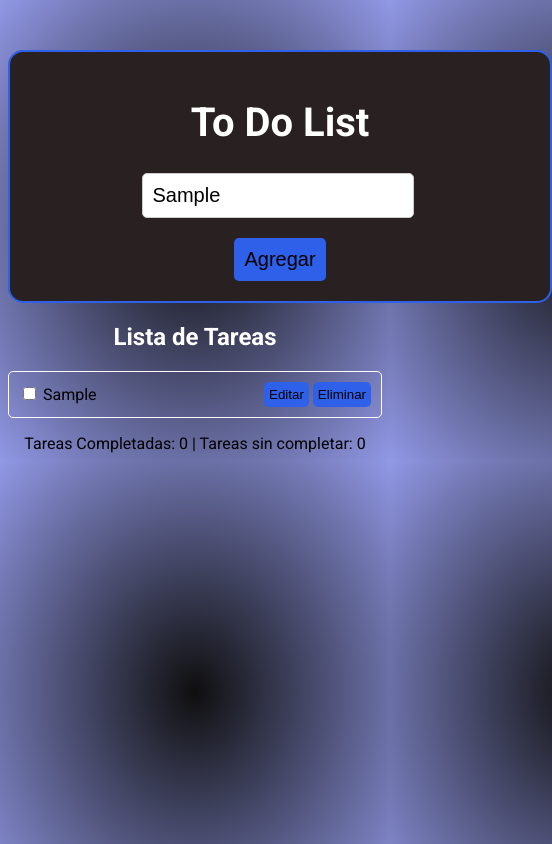
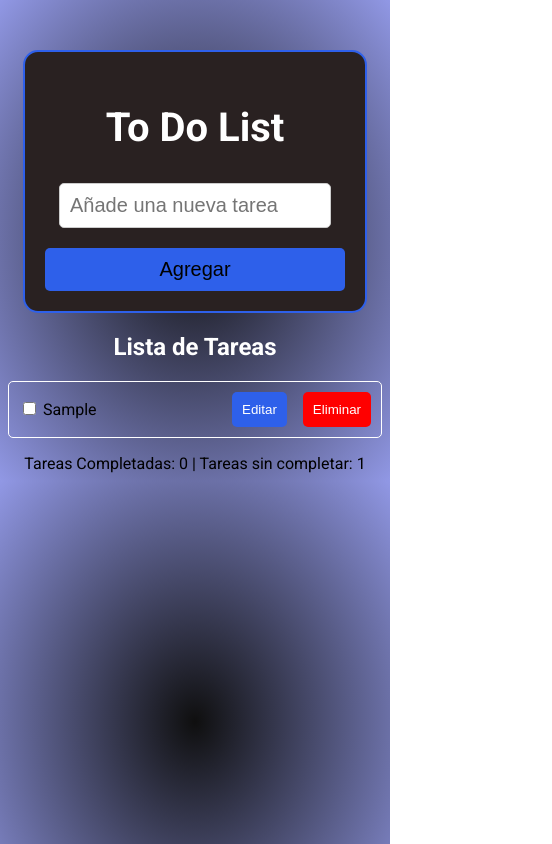
Before and after one commit to majomaken/bios-full-stack, a website: page todolist/index.html in a window 390 px wide. Both pictures are taken after typing "Sample" into the empty fields and a click on the button "Agregar". Shown: the whole page, 552 px wide, since content can reach past the window. Drawn offline with Linux system fonts and the light colour scheme.

Commit message:
chore: :sparkles: chore: Update task counters in to-do list app

```diff
--- a/todolist/script.js
+++ b/todolist/script.js
@@ -1,11 +1,26 @@
 const inputBox = document.getElementById('input-box');
 const listContainer = document.getElementById('list-container');
+const completedCounter = document.getElementById('completed-counter');
+const uncompletedCounter = document.getElementById('uncompleted-counter');
+
+// function updateCounters() {}
+
+// const updateCounters = function() {}
+
+const updateCounters = () => {
+  const completedTasks = document.querySelectorAll('input[type="checkbox"]:checked').length;
+
+  const uncompletedTasks = document.querySelectorAll('li:not(.completed)').length;
+
+  completedCounter.textContent = completedTasks
+  uncompletedCounter.textContent = uncompletedTasks
+
+}
 
 const addTask = () => {
     const task = inputBox.value.trim();
     if (!task){
-        alert('Por favor ingreseuna tarea!!')
-        console.log('Esto no es una tarea')
+        alert('Por favor ingrese una tarea!!')
 
     return;
     }
@@ -18,10 +33,39 @@ const addTask = () => {
             <span>${task}</span>
         </label>
         <div class="buttons-container">
-            <button class="edit-btn">Editar</button>
-            <button class="delete-btn">Eliminar</button>
+            <button class="buttons edit-btn">Editar</button>
+            <button class="buttons delete-btn">Eliminar</button>
         </div>
     </div>
     `;
+
     listContainer.appendChild(li);
+
+    inputBox.value = '';
+
+    const checkbox = li.querySelector('input[type="checkbox"]')
+    const editBtn = li.querySelector('.edit-btn')
+    const taskSpan = li.querySelector('span')
+    const deleteBtn = li.querySelector('.delete-btn')
+
+    checkbox.addEventListener('click', function () {
+      li.classList.toggle('completed', checkbox.checked);
+      updateCounters();
+    })
+
+    editBtn.addEventListener('click', function () {
+      const update = prompt('Actualiza la tarea', taskSpan.textContent)
+      taskSpan.textContent = update;
+      li.classList.remove('completed');
+      checkbox.checked = false;
+      updateCounters();
+    })
+
+    deleteBtn.addEventListener('click', function () {
+      if (confirm('¿Estás seguro de eliminar la tarea?'))
+        li.remove();
+        updateCounters();
+    })
+
+  updateCounters();
 }
--- a/todolist/styles.css
+++ b/todolist/styles.css
@@ -1,6 +1,5 @@
 body {
   font-family: "Roboto", sans-serif;
-  ;
   background-color: rgb(0, 0, 0);
   background: radial-gradient(#0f0f0f, #9198e5);
   text-align: center;
@@ -63,28 +62,27 @@ li {
   border-radius: 5px;
   margin: 10px 0;
   padding: 10px;
-
 }
 
-.edit-btn {
+.buttons-container {
+  display: flex;
+  gap: 16px;
+}
+
+.buttons {
+  width: 100%;
+  height: 100%;
+  color: #fff;
   cursor: pointer;
   transition: 0.4s;
-  padding: 5px;
+  padding: 10px;
   border: none;
   border-radius: 5px;
   background-color: #2e60ea;
-
 }
 
-
 .delete-btn {
-  cursor: pointer;
-  transition: 0.4s;
-  padding: 5px;
-  border: none;
-  border-radius: 5px;
-  background-color: #2e60ea;
-
+  background-color: #ff0000;
 }
 
 .edit-btn:hover {
@@ -100,3 +98,18 @@ li {
   justify-content: space-between;
   align-items: center;
 }
+
+@media (max-width: 500px) {
+  #todo-container {
+    display: flex;
+    flex-direction: column;
+    width: 80%;
+  }
+  #todo-form {
+    width: 100%;
+  }
+
+  #todo-form input {
+    margin: 0;
+  }
+}
```
